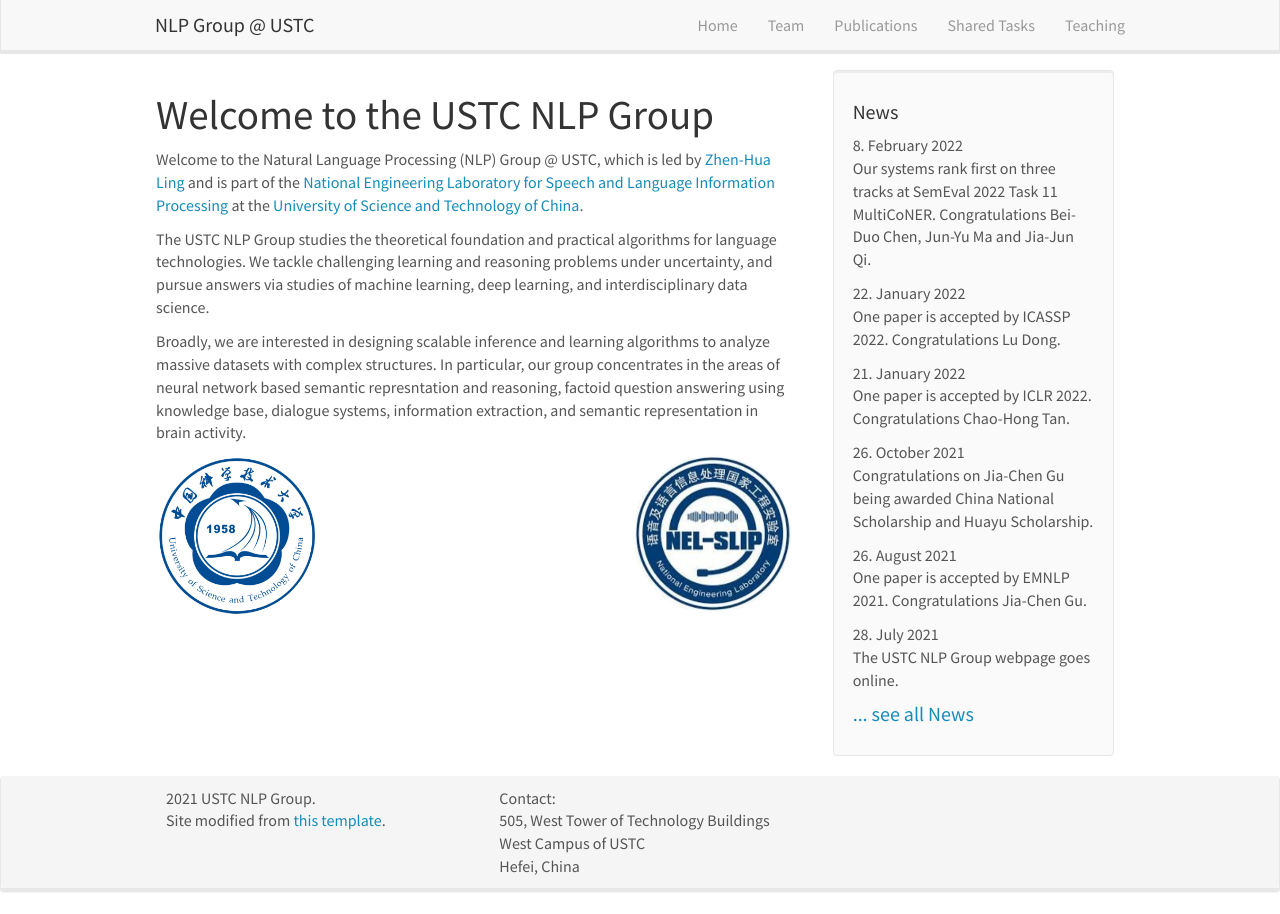
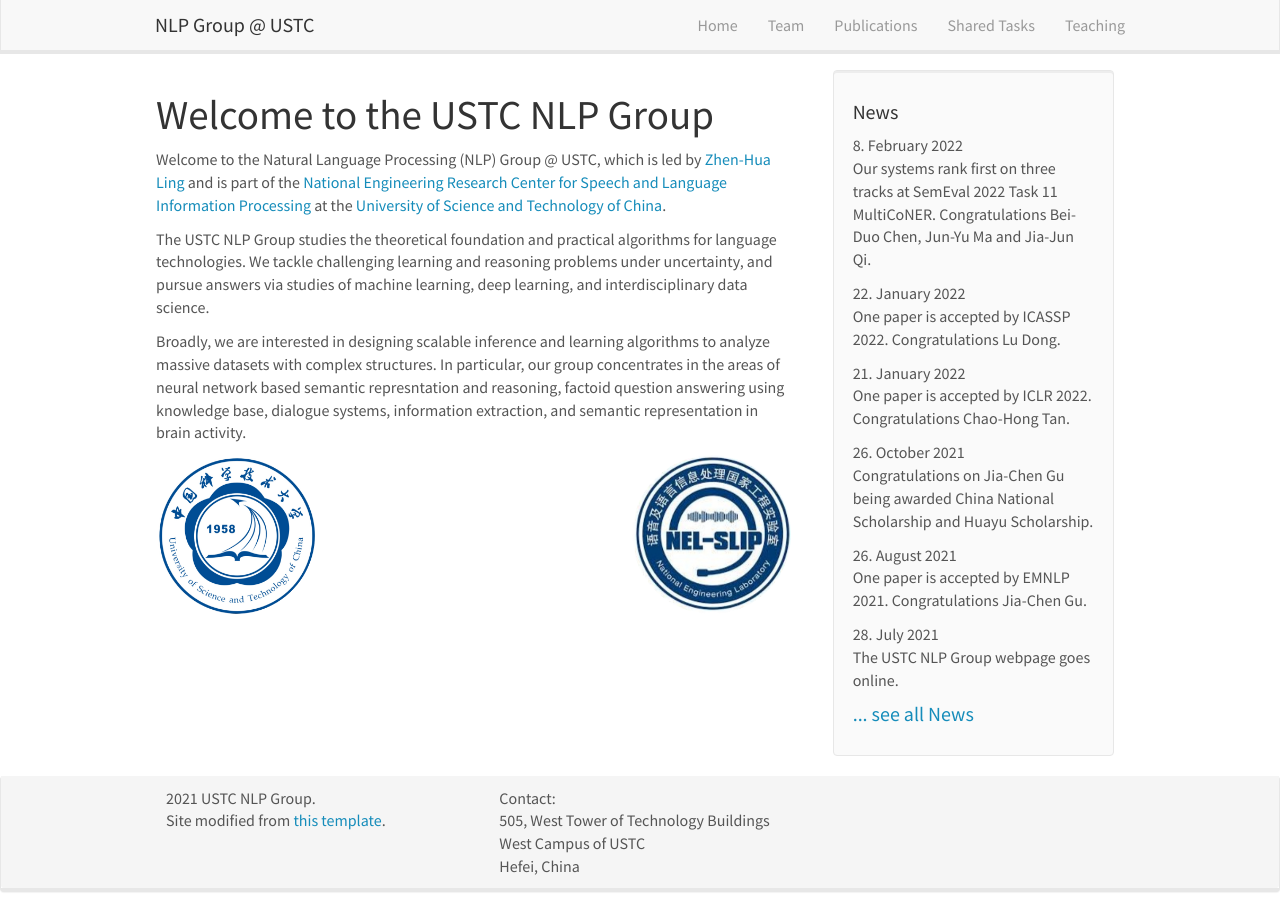
Before and after one commit to ustcnlp/ustcnlp.github.io, a Jekyll site: the page built from _pages/home.md, in a window 1280 px wide. Built offline with Jekyll 4.4.1, drawn with Linux system fonts in a browser that asks for light colours; nearby versions of some CDN libraries.

Commit message:
NELSLIP to NERCSLIP

```diff
--- a/_pages/home.md
+++ b/_pages/home.md
@@ -6,7 +6,7 @@
 permalink: /
 ---
 
-Welcome to the Natural Language Processing (NLP) Group @ USTC, which is led by [Zhen-Hua Ling](http://staff.ustc.edu.cn/~zhling/#!index.md) and is part of the [National Engineering Laboratory for Speech and Language Information Processing](http://nelslip.ustc.edu.cn/) at the [University of Science and Technology of China](https://en.ustc.edu.cn/). <br />
+Welcome to the Natural Language Processing (NLP) Group @ USTC, which is led by [Zhen-Hua Ling](http://staff.ustc.edu.cn/~zhling/#!index.md) and is part of the [National Engineering Research Center for Speech and Language Information Processing](http://nelslip.ustc.edu.cn/) at the [University of Science and Technology of China](https://en.ustc.edu.cn/). <br />
 
 The USTC NLP Group studies the theoretical foundation and practical algorithms for language technologies. We tackle challenging learning and reasoning problems under uncertainty, and pursue answers via studies of machine learning, deep learning, and interdisciplinary data science. <br />
 
```
